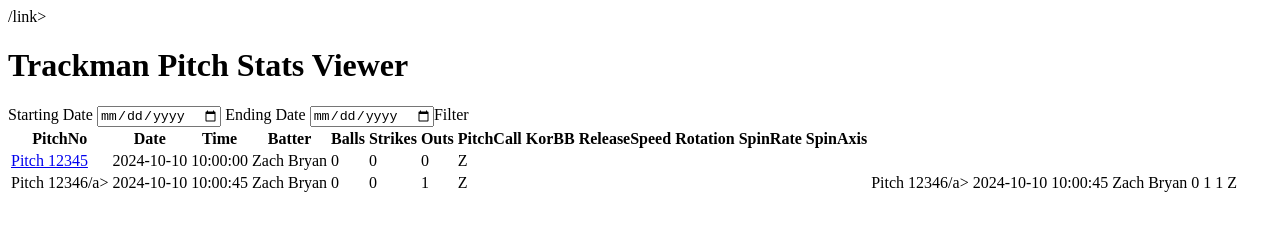
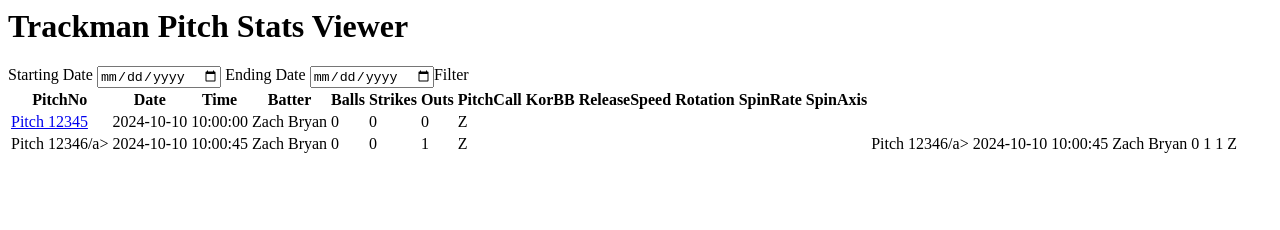
Before and after one commit to glee0006/glee0006.github.io, a plain HTML site: page index.html in a window 1280 px wide. Drawn offline with Linux system fonts and the light colour scheme.

Commit message:
Update index.html

```diff
--- a/index.html
+++ b/index.html
@@ -1,7 +1,7 @@
 <html>
   <head>
     <title>Pitch Stats</title>
-    <link rel="stylesheet" href="styles.css"<>/link>
+    <link rel="stylesheet" href="styles.css"></link>
   </head>
   <body>
     <h1 class="blue">Trackman Pitch Stats Viewer</h1>
```
